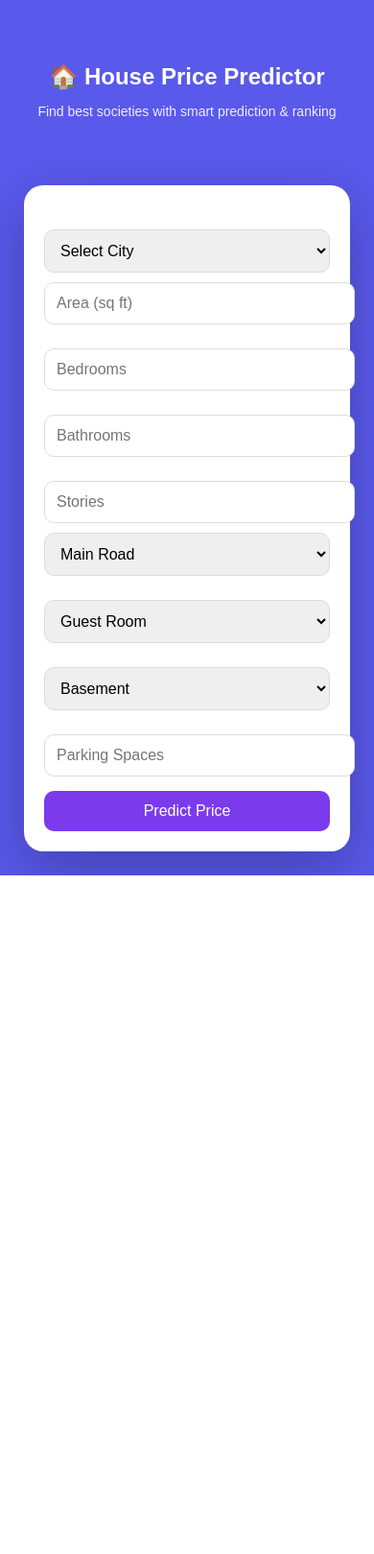
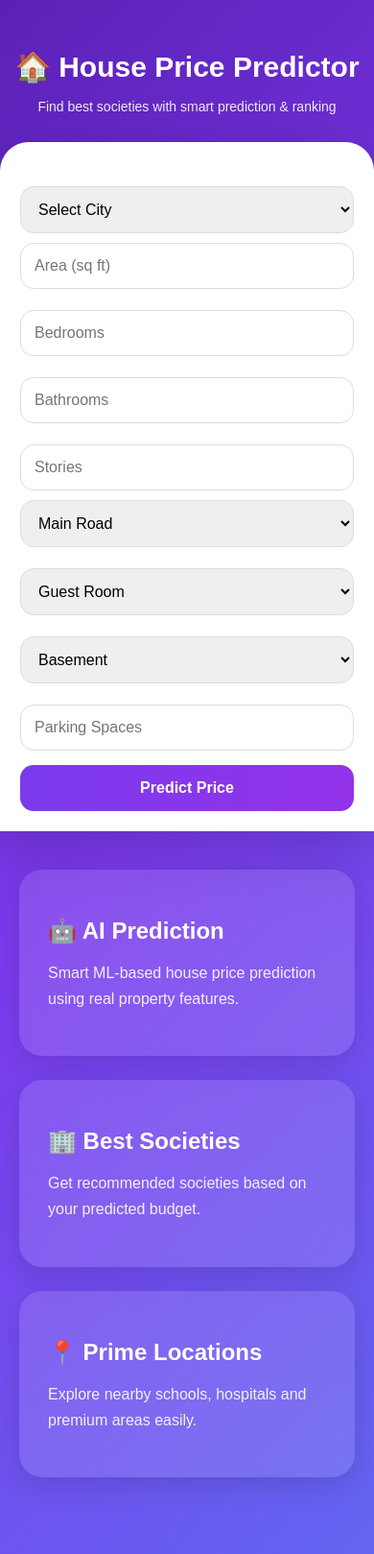
Before and after one commit to angelchoudhary222-ui/house-price-predictor, a Flask app: page / in a window 390 px wide. Shown: the whole page at 96% size. Before the commit the page ends 912 px from the top, so only its background shows below. Run offline with Flask 3, Linux system fonts and the light colour scheme; parts of the project's set-up code (start-up, migrations or seed data) failed here and were passed over.

Commit message:
final version

```diff
--- a/templates/index.html
+++ b/templates/index.html
@@ -7,221 +7,423 @@
 <style>
 
 body{
-    font-family: 'Arial';
+    font-family:'Arial',sans-serif;
     margin:0;
-    background: #5959ec;
+
+    background:
+    linear-gradient(
+    135deg,
+    #5b21b6,
+    #7c3aed,
+    #6366f1
+    );
+
+    min-height:100vh;
+
+    -webkit-text-size-adjust:100%;
+    overflow-x:hidden;
 }
 
 /* HERO */
 .hero{
     text-align:center;
     color:white;
-    padding:40px 20px;
+    padding:25px 20px 10px;
 }
 
 .hero h1{
-    font-size:40px;
+    font-size:42px;
     margin-bottom:10px;
+    font-weight:bold;
 }
 
 .hero p{
     opacity:0.9;
+    font-size:17px;
 }
 
 /* MAIN CONTAINER */
 .container{
     max-width:1200px;
-    margin:40px auto;
+    margin:25px auto 50px;
+
     background:white;
+
     padding:35px;
-    border-radius:28px;
 
-    /* soft floating effect */
-    box-shadow: 0 20px 60px rgba(0,0,0,0.25);
+    border-radius:32px;
 
-    /* smoother look */
-    border: 1px solid rgba(255,255,255,0.3);
+    box-shadow:
+    0 20px 60px rgba(0,0,0,0.18);
+
+    border:1px solid rgba(255,255,255,0.3);
+
+    position:relative;
+
+    animation:fadeUp 0.7s ease;
 }
+
 /* FORM */
 form{
     margin-top:20px;
 }
 
-select, input{
+select,
+input{
     width:100%;
-    padding:12px;
+    padding:14px;
+
     margin:5px 0;
-    border-radius:10px;
+
+    border-radius:14px;
+
     border:1px solid #ddd;
+
+    font-size:15px;
+
+    transition:0.3s;
+
+    box-sizing:border-box;
 }
 
+select:focus,
+input:focus{
+    outline:none;
+    border:1px solid #7c3aed;
+
+    box-shadow:
+    0 0 0 4px rgba(124,58,237,0.15);
+}
+
+/* GRID */
 .grid{
     display:grid;
-    grid-template-columns:repeat(auto-fit,minmax(200px,1fr));
+
+    grid-template-columns:
+    repeat(auto-fit,minmax(200px,1fr));
+
     gap:15px;
 }
 
+/* BUTTON */
 button{
     width:100%;
-    padding:14px;
+
+    padding:15px;
+
     margin-top:10px;
+
     border:none;
-    border-radius:10px;
-    background:#7c3aed;
+
+    border-radius:14px;
+
+    background:
+    linear-gradient(
+    90deg,
+    #7c3aed,
+    #9333ea
+    );
+
     color:white;
-    font-size:16px;
+
+    font-size:17px;
+
+    font-weight:bold;
+
     cursor:pointer;
+
+    transition:0.3s;
+
+    touch-action:manipulation;
 }
 
 button:hover{
-    background:#5b21b6;
+    transform:translateY(-2px);
+
+    background:
+    linear-gradient(
+    90deg,
+    #6d28d9,
+    #7e22ce
+    );
 }
 
 /* RESULT */
 .result{
     text-align:center;
-    margin-top:20px;
-    font-size:22px;
+
+    margin-top:25px;
+
+    font-size:28px;
+
     font-weight:bold;
+
     color:#5b21b6;
 }
 
 /* SOCIETY GRID */
 .dashboard{
     display:grid;
-    grid-template-columns:repeat(auto-fit,minmax(280px,1fr));
-    gap:20px;
-    margin-top:30px;
+
+    grid-template-columns:
+    repeat(auto-fit,minmax(280px,1fr));
+
+    gap:25px;
+
+    margin-top:35px;
 }
 
 /* CARD */
 .card{
     background:white;
-    border-radius:16px;
+
+    border-radius:20px;
+
     overflow:hidden;
-    box-shadow:0 10px 25px rgba(0,0,0,0.1);
-    transition:0.3s;
+
+    box-shadow:
+    0 10px 30px rgba(0,0,0,0.12);
+
+    transition:0.35s;
 }
 
 .card:hover{
-    transform:translateY(-8px);
+    transform:
+    translateY(-10px);
 }
 
 .card img{
     width:100%;
-    height:180px;
+
+    height:220px;
+
     object-fit:cover;
+}
+
+/* CARD CONTENT */
+.card-content{
+    padding:18px;
 }
 
 /* BADGE */
 .badge{
     background:#10b981;
+
     color:white;
-    padding:5px 10px;
+
+    padding:6px 12px;
+
     font-size:12px;
+
     border-radius:20px;
+
     display:inline-block;
+
     margin-top:10px;
 }
 
-/* CONTENT */
-.card-content{
-    padding:15px;
+/* PRICE */
+.price{
+    color:#7c3aed;
+
+    font-size:24px;
+
+    font-weight:bold;
+
+    margin-top:12px;
 }
 
-.price{
-    color:#7c3aed;
-    font-size:18px;
-    font-weight:bold;
-}
+/* ADDRESS */
+.address{
+    font-size:14px;
 
-.address{
-    font-size:13px;
     color:gray;
+
+    line-height:1.6;
+
+    margin-top:10px;
 }
 
 /* TAGS */
 .tag{
     display:inline-block;
+
     background:#ede9fe;
-    padding:5px 8px;
-    margin:3px;
+
+    padding:6px 10px;
+
+    margin:4px;
+
     border-radius:12px;
-    font-size:11px;
+
+    font-size:12px;
 }
 
-/* BUTTON */
+/* MAP BUTTON */
 .map-btn{
     display:block;
+
     text-align:center;
-    margin-top:10px;
-    padding:10px;
+
+    margin-top:15px;
+
+    padding:12px;
+
     background:#7c3aed;
+
     color:white;
+
     text-decoration:none;
-    border-radius:10px;
+
+    border-radius:12px;
+
+    transition:0.3s;
 }
 
 .map-btn:hover{
     background:#5b21b6;
 }
 
-@media(max-width:768px){
-    .hero h1{font-size:28px;}
+/* ANIMATION */
+@keyframes fadeUp{
+
+    from{
+        opacity:0;
+        transform:translateY(20px);
+    }
+
+    to{
+        opacity:1;
+        transform:translateY(0);
+    }
 }
 
-@media (max-width: 768px) {
+/* MOBILE */
+@media (max-width:768px){
 
-    body{
-        padding:10px;
+    .container{
+        width:100%;
+
+        margin:0;
+
+        padding:20px;
+
+        border-radius:30px 30px 0 0;
+
+        box-sizing:border-box;
     }
 
-    .container{
-        margin:15px;
-        padding:20px;
-        border-radius:20px;
+    .hero{
+        padding:30px 15px 15px;
     }
 
     .hero h1{
-        font-size:24px;
+        font-size:30px;
+        line-height:1.3;
     }
 
     .hero p{
         font-size:14px;
     }
 
-    /* STACK GRID IN ONE COLUMN */
+    /* INPUT GRID */
     .grid{
-        grid-template-columns:1fr !important;
+        grid-template-columns:1fr;
+        gap:12px;
     }
 
-    /* SOCIETY CARDS FULL WIDTH */
-    .dashboard{
-        grid-template-columns:1fr !important;
-    }
-
-    /* INPUTS FULL WIDTH */
-    input, select{
+    input,
+    select,
+    button{
+        width:100%;
         font-size:16px;
     }
 
     button{
-        font-size:16px;
-        padding:12px;
+        padding:15px;
+    }
+
+    /* MOBILE CARDS */
+    .dashboard{
+        display:flex;
+        flex-direction:column;
+        gap:20px;
+    }
+
+    .card{
+        width:100%;
     }
 
     .card img{
-        height:160px;
+        height:230px;
+    }
+
+    .card-content{
+        padding:18px;
+    }
+
+    .price{
+        font-size:24px;
+    }
+
+    .address{
+        font-size:14px;
+    }
+
+    .result{
+        font-size:24px;
     }
 }
 
-body{
-    -webkit-text-size-adjust: 100%;
+/* FEATURES SECTION */
+.features{
+    max-width:1200px;
+
+    margin:40px auto 80px;
+
+    display:grid;
+
+    grid-template-columns:
+    repeat(auto-fit,minmax(280px,1fr));
+
+    gap:25px;
+
+    padding:0 20px;
 }
 
-button, input, select{
-    touch-action: manipulation;
+.feature-card{
+    background:
+    rgba(255,255,255,0.12);
+
+    backdrop-filter:blur(10px);
+
+    border-radius:24px;
+
+    padding:30px;
+
+    color:white;
+
+    box-shadow:
+    0 10px 30px rgba(0,0,0,0.12);
+
+    transition:0.3s;
 }
+
+.feature-card:hover{
+    transform:translateY(-8px);
+}
+
+.feature-card h2{
+    margin-bottom:15px;
+    font-size:24px;
+}
+
+.feature-card p{
+    line-height:1.7;
+    opacity:0.9;
+}
+
+</style>
 
 </style>
 </head>
@@ -340,5 +542,37 @@ min="0" max="5" required>
 
 </div>
 
+<!-- FEATURES SECTION START -->
+
+<div class="features">
+
+    <div class="feature-card">
+        <h2>🤖 AI Prediction</h2>
+        <p>
+            Smart ML-based house price prediction
+            using real property features.
+        </p>
+    </div>
+
+    <div class="feature-card">
+        <h2>🏢 Best Societies</h2>
+        <p>
+            Get recommended societies based
+            on your predicted budget.
+        </p>
+    </div>
+
+    <div class="feature-card">
+        <h2>📍 Prime Locations</h2>
+        <p>
+            Explore nearby schools, hospitals
+            and premium areas easily.
+        </p>
+    </div>
+
+</div>
+
+<!-- FEATURES SECTION END -->
+
 </body>
 </html>
```
